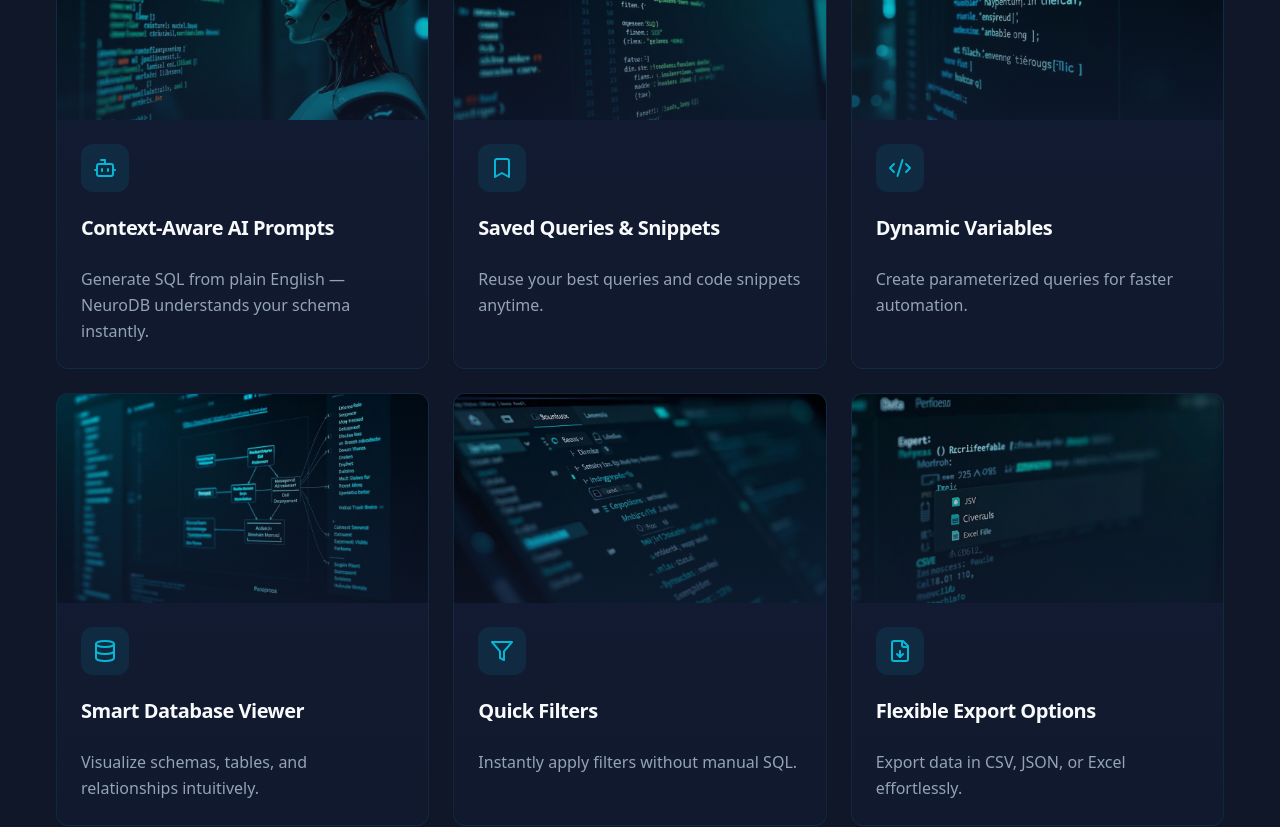
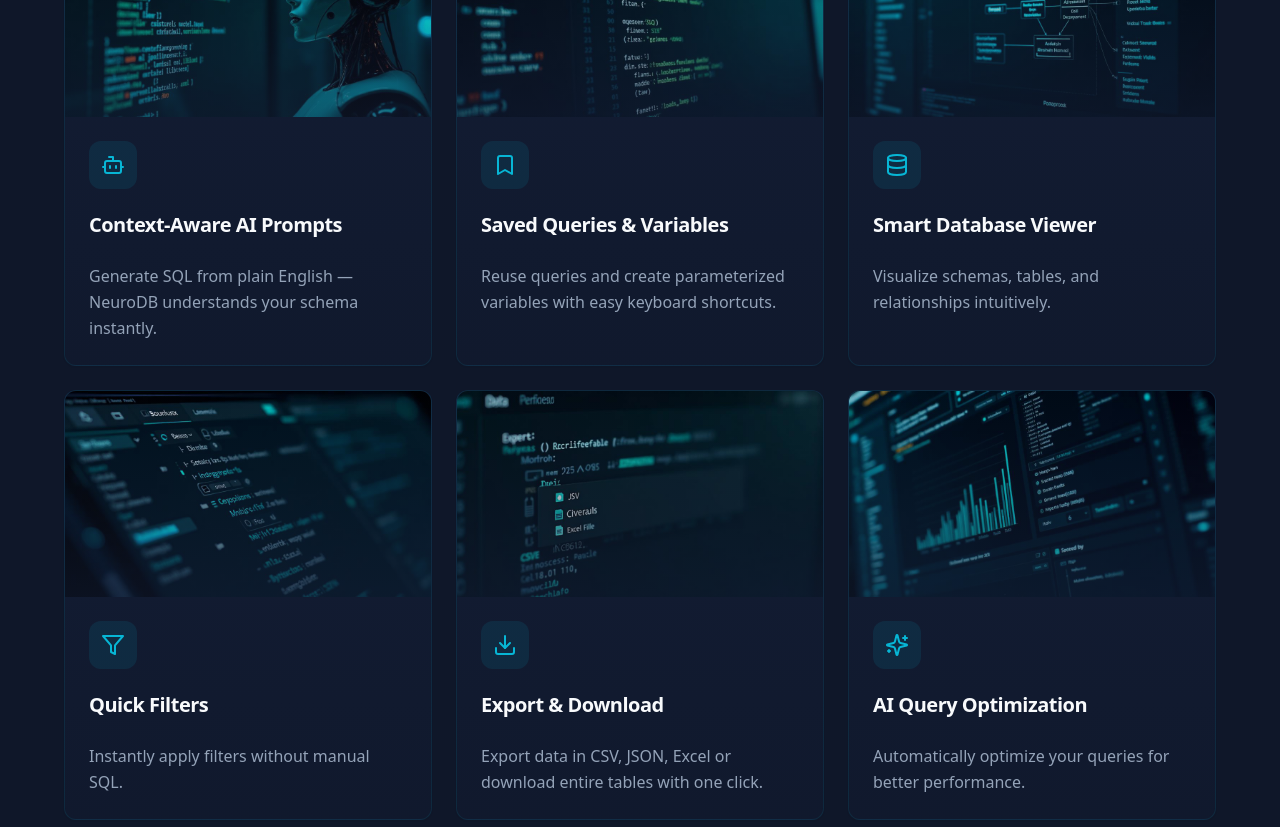
Before and after one commit to Omzee15/NeuroDB-Web, a React (Vite) app: page / in a window 1280 px wide. Shown: the part 1780-2607 px from the top of the page. Built offline with nearby package versions, Linux system fonts and the light colour scheme; the HTML template or start-up script is replaced by a standard one.

Commit message:
Refactor features section

```diff
--- a/src/components/sections/FeaturesSection.tsx
+++ b/src/components/sections/FeaturesSection.tsx
@@ -1,14 +1,11 @@
-import { Bot, Bookmark, Code2, Database, Filter, FileDown, Download, Sparkles } from "lucide-react";
+import { Bot, Bookmark, Database, Filter, Download, Sparkles } from "lucide-react";
 import { FeatureCard } from "@/components/FeatureCard";
 import aiPromptsImg from "@/assets/features/ai-prompts.jpg";
 import savedQueriesImg from "@/assets/features/saved-queries.jpg";
-import dynamicVariablesImg from "@/assets/features/dynamic-variables.jpg";
 import databaseViewerImg from "@/assets/features/database-viewer.jpg";
 import quickFiltersImg from "@/assets/features/quick-filters.jpg";
 import exportOptionsImg from "@/assets/features/export-options.jpg";
-import oneClickDownloadImg from "@/assets/features/one-click-download.jpg";
 import queryOptimizationImg from "@/assets/features/query-optimization.jpg";
-import collaborationImg from "@/assets/features/collaboration.jpg";
 
 const features = [
   {
@@ -20,17 +17,10 @@ const features = [
   },
   {
     icon: Bookmark,
-    title: "Saved Queries & Snippets",
-    description: "Reuse your best queries and code snippets anytime.",
+    title: "Saved Queries & Variables",
+    description: "Reuse queries and create parameterized variables with easy keyboard shortcuts.",
     image: savedQueriesImg,
     videoUrl: "https://cdn.pixabay.com/video/2024/03/26/205470-925843995_large.mp4",
-  },
-  {
-    icon: Code2,
-    title: "Dynamic Variables",
-    description: "Create parameterized queries for faster automation.",
-    image: dynamicVariablesImg,
-    videoUrl: "https://cdn.pixabay.com/video/2023/05/02/159977-821742408_large.mp4",
   },
   {
     icon: Database,
@@ -47,18 +37,11 @@ const features = [
     videoUrl: "https://cdn.pixabay.com/video/2024/03/26/205470-925843995_large.mp4",
   },
   {
-    icon: FileDown,
-    title: "Flexible Export Options",
-    description: "Export data in CSV, JSON, or Excel effortlessly.",
+    icon: Download,
+    title: "Export & Download",
+    description: "Export data in CSV, JSON, Excel or download entire tables with one click.",
     image: exportOptionsImg,
     videoUrl: "https://cdn.pixabay.com/video/2023/05/02/159977-821742408_large.mp4",
-  },
-  {
-    icon: Download,
-    title: "One-Click Downloads",
-    description: "Download tables or databases with one click.",
-    image: oneClickDownloadImg,
-    videoUrl: "https://cdn.pixabay.com/video/2024/02/12/200272-912869803_large.mp4",
   },
   {
     icon: Sparkles,
@@ -66,13 +49,6 @@ const features = [
     description: "Automatically optimize your queries for better performance.",
     image: queryOptimizationImg,
     videoUrl: "https://cdn.pixabay.com/video/2024/03/26/205470-925843995_large.mp4",
-  },
-  {
-    icon: Database,
-    title: "Real-Time Collaboration",
-    description: "Share queries and work together with your team seamlessly.",
-    image: collaborationImg,
-    videoUrl: "https://cdn.pixabay.com/video/2023/05/02/159977-821742408_large.mp4",
   },
 ];
 
@@ -90,7 +66,7 @@ export const FeaturesSection = () => {
           </p>
         </div>
 
-        <div className="grid grid-cols-1 md:grid-cols-2 lg:grid-cols-3 gap-6">
+        <div className="grid grid-cols-1 md:grid-cols-2 lg:grid-cols-3 gap-6 max-w-6xl mx-auto">
           {features.map((feature, index) => (
             <FeatureCard key={index} {...feature} index={index} />
           ))}
```
